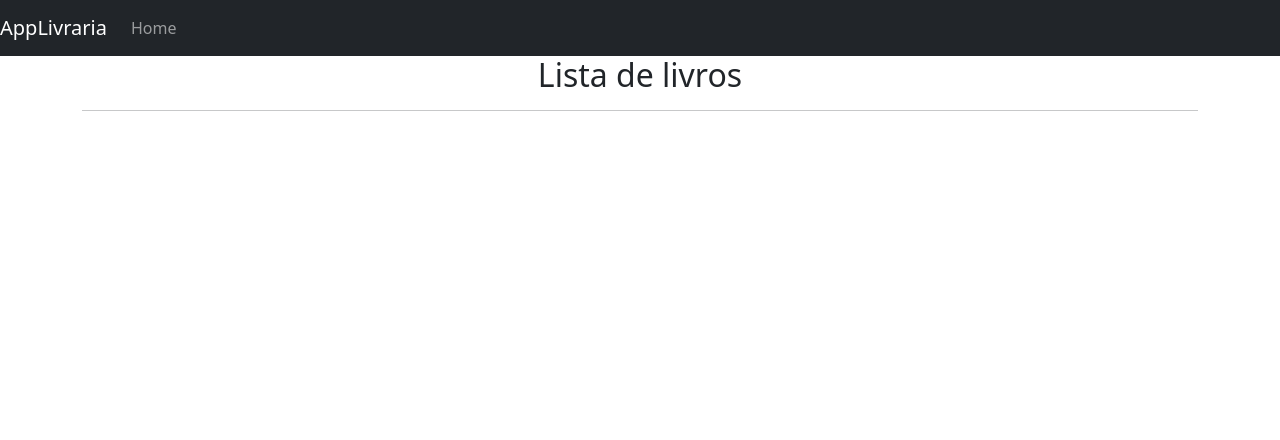
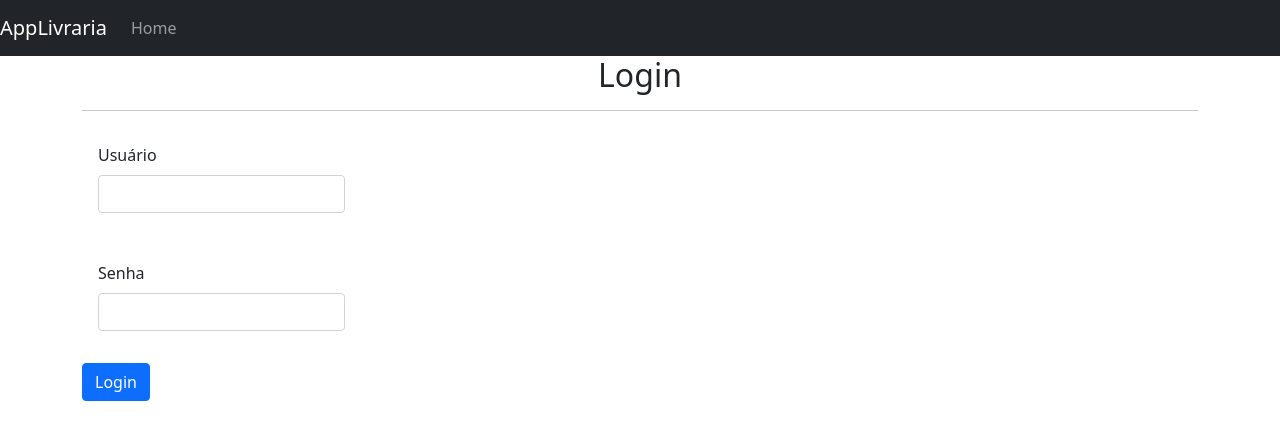
Before and after one commit to thiagotech86/livraria, a Django app: page / in a window 1280 px wide. Shown: the top 440 px of the page. Run offline with Django 5.2, Linux system fonts and the light colour scheme.

Commit message:
Criação da tela de login

```diff
--- a/livraria/templates/home.html
+++ b/livraria/templates/home.html
@@ -1,6 +1,21 @@
 {%extends 'base.html' %}
 
 {%block content%}
-    <h2 class="text-center">Lista de livros</h2>
+    <h2 class="text-center">Login</h2>
     <hr>
+
+    <form method="post" action="{%url 'home'%}">
+        {%csrf_token%}
+        <div class="mb-3 w-25 p-3" style="align-items: center;">
+            <label class="form-label">Usuário</label>
+            <input type="text" name="usuario" class="form-control" required>
+        </div>
+
+        <div class="mb-3 w-25 p-3">
+            <label class="form-label">Senha</label>
+            <input type="password" name="senha" class="form-control" required>
+        </div>
+        <button class="btn btn-primary" type="submit">Login</button>
+    </form>
+
 {%endblock%}
--- a/livraria/urls.py
+++ b/livraria/urls.py
@@ -1,10 +1,11 @@
 from django.urls import path
 from django.http import HttpResponse
-from livraria.views import home, sobre
+from livraria.views import home, sobre, logout_user
 
 
 urlpatterns=[
     path('', home, name='home'), # Utiliza-se name para chamar a rota através do link
-    path('sobre/', sobre)
+    path('sobre/', sobre),
+    path('logout/',logout_user, name='logout')
 
 ]
--- a/livraria/views.py
+++ b/livraria/views.py
@@ -6,5 +6,10 @@ def home(request):
     return render(request,'home.html')
 
 
+def logout_user(request):
+    pass
+
+
+
 def sobre(request):
     return HttpResponse('Teste Sobre')
```
